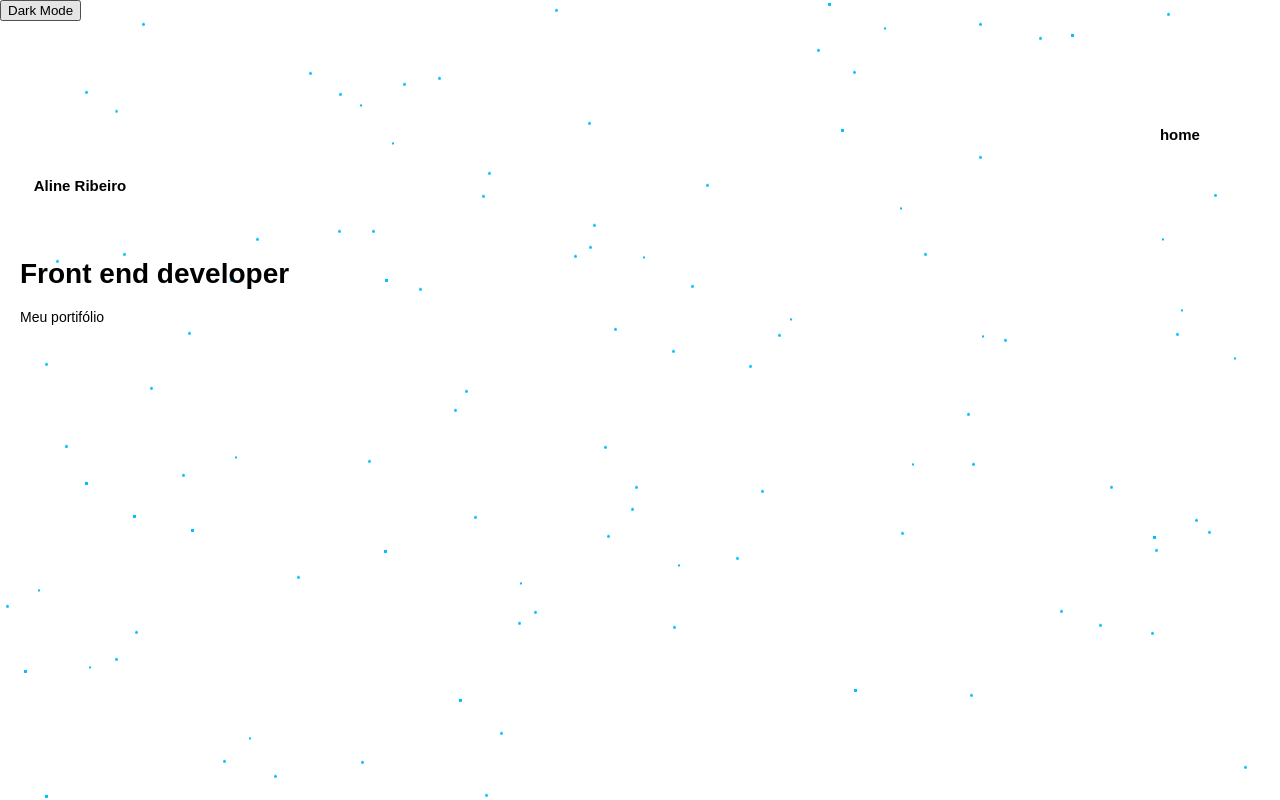
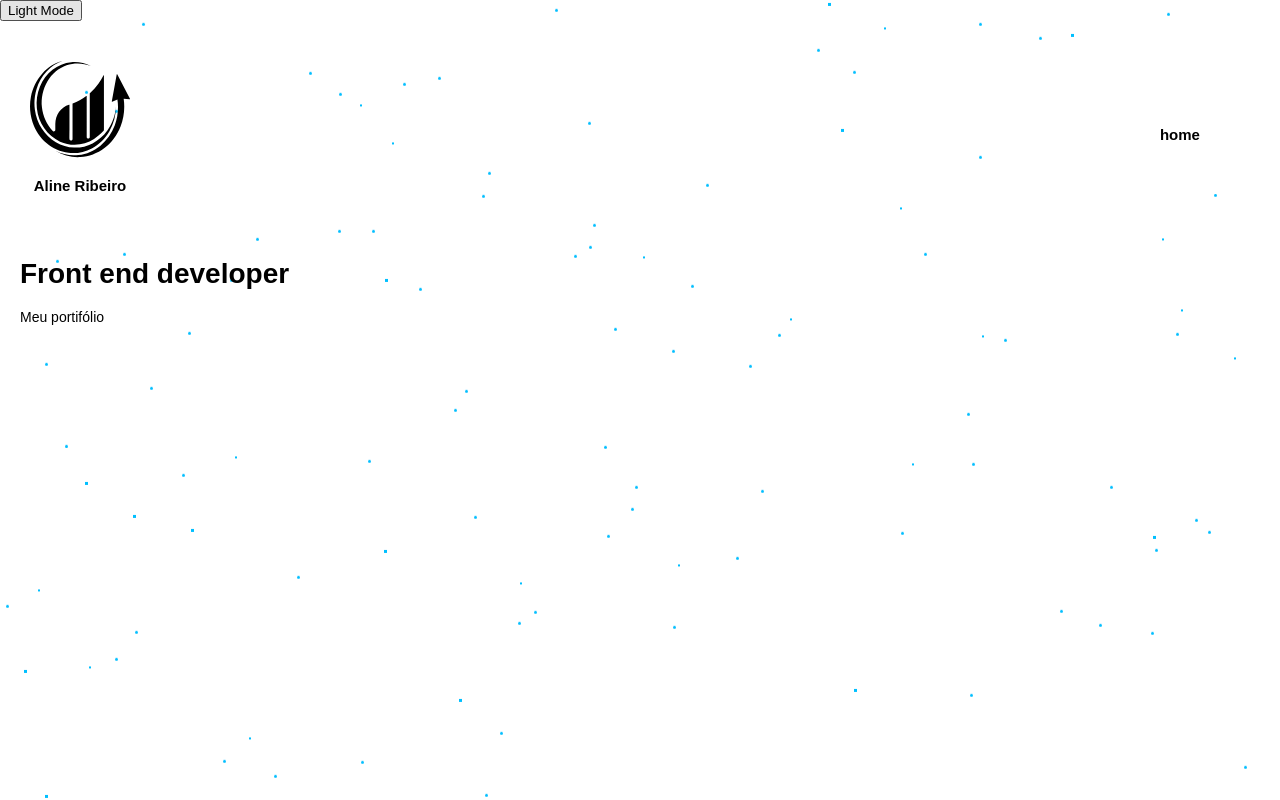
Before and after one commit to alinenecchi/portifolio-nextjs, a Next.js app: page / in a window 1280 px wide. Built offline with nearby package versions, Linux system fonts and the light colour scheme; a web font is replaced by a local one.

Commit message:
Ajuste state

```diff
--- a/pages/index.js
+++ b/pages/index.js
@@ -17,7 +17,7 @@ export default function Home(props) {
     ...other
   } = props;
 
-  const [themeState, setThemeState] = useState(false);
+  const [themeState, setThemeState] = useState(true);
 
   const handleChange = () => {
     setThemeState(!themeState);
```
